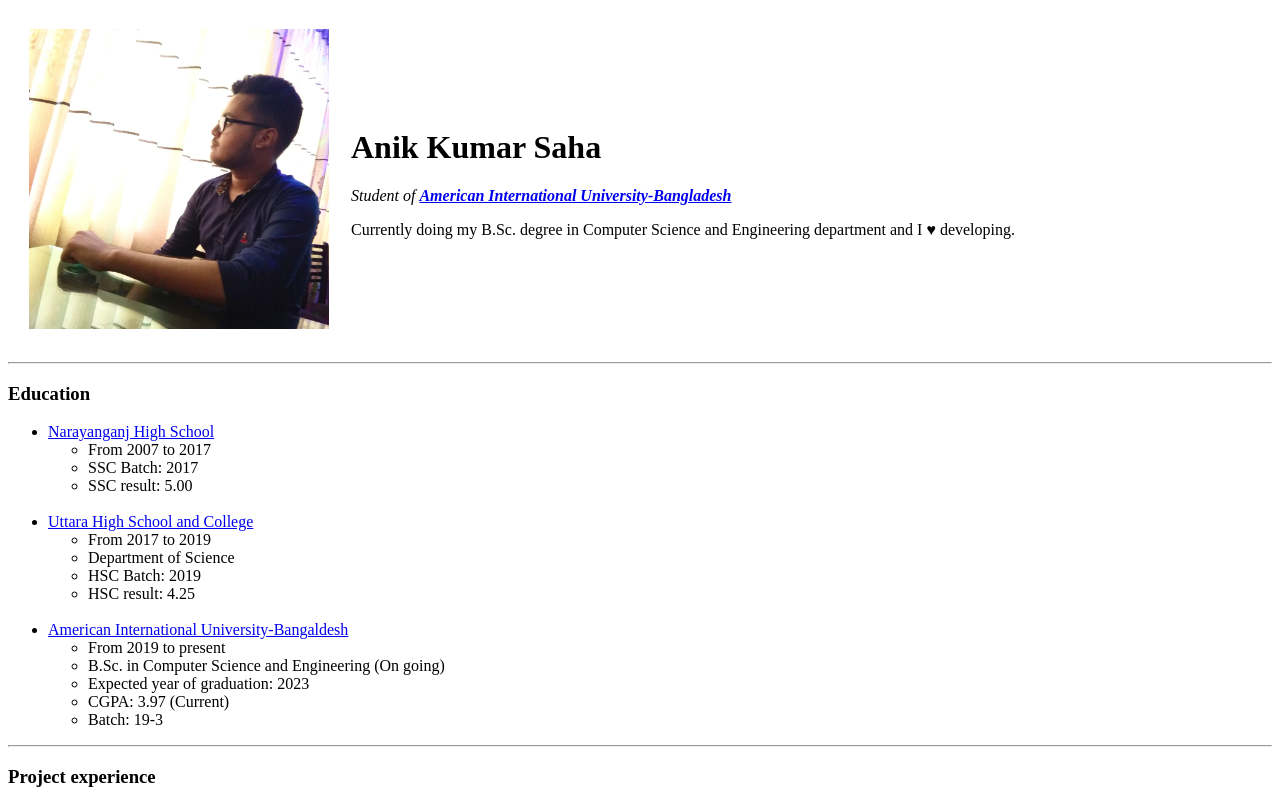
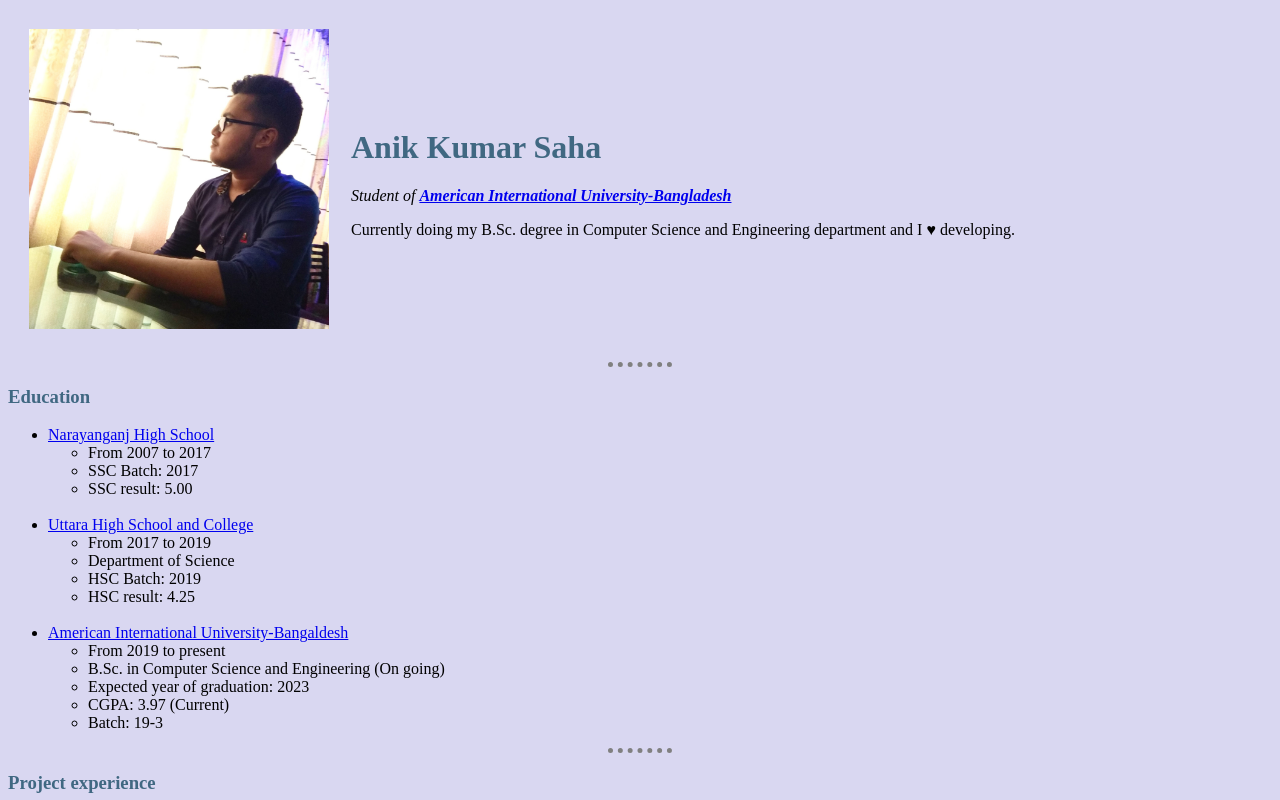
Before and after one commit to anikkumarsaha/CV, a plain HTML site: page index.html in a window 1280 px wide. Shown: the top 800 px of the page. Drawn offline with Linux system fonts and the light colour scheme.

Commit message:
CSS added

```diff
--- /dev/null
+++ b/CSS/Styles.css
@@ -0,0 +1,23 @@
+body{
+  background-color: #D9D7F1;
+}
+
+hr{
+  border-style: dotted none none;
+  border-color: grey;
+  border-width: 5px;
+  width: 5%;
+}
+
+img{
+  height: 300px;
+  width: 300px;
+}
+
+h1{
+  color: #406882;
+}
+
+h3{
+  color: #406882;
+}
--- a/index.html
+++ b/index.html
@@ -4,13 +4,14 @@
 <head>
   <meta charset="utf-8">
   <title>Anik's Personal Site</title>
+  <link rel="stylesheet" href="CSS/Styles.css">
 </head>
 
 <body>
   <table cellspacing="20">
     <tbody>
       <tr>
-        <td><img src="Image/Anik.jpg" height="300px" width="300px" alt="Anik's profile picture"></td>
+        <td><img src="Image/Anik.jpg" alt="Anik's profile picture"></td>
         <td>
           <h1>Anik Kumar Saha</h1>
           <p><em>Student of <strong><a href="https://www.aiub.edu/">American International University-Bangladesh</a></strong></em></p>
```
Also changed, not shown: Contact.html (+3 -0 lines), Interests.html (+2 -0 lines).
